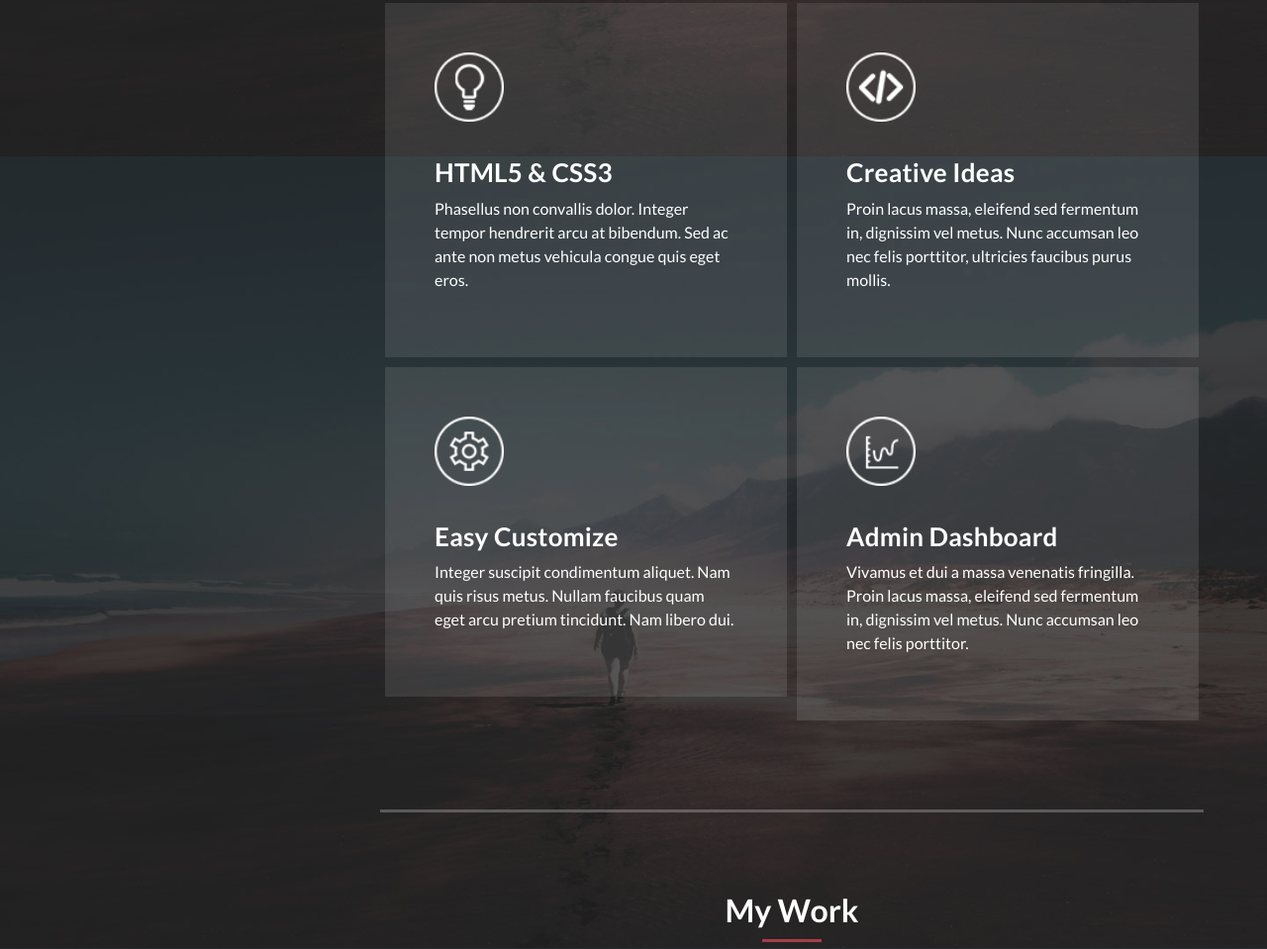
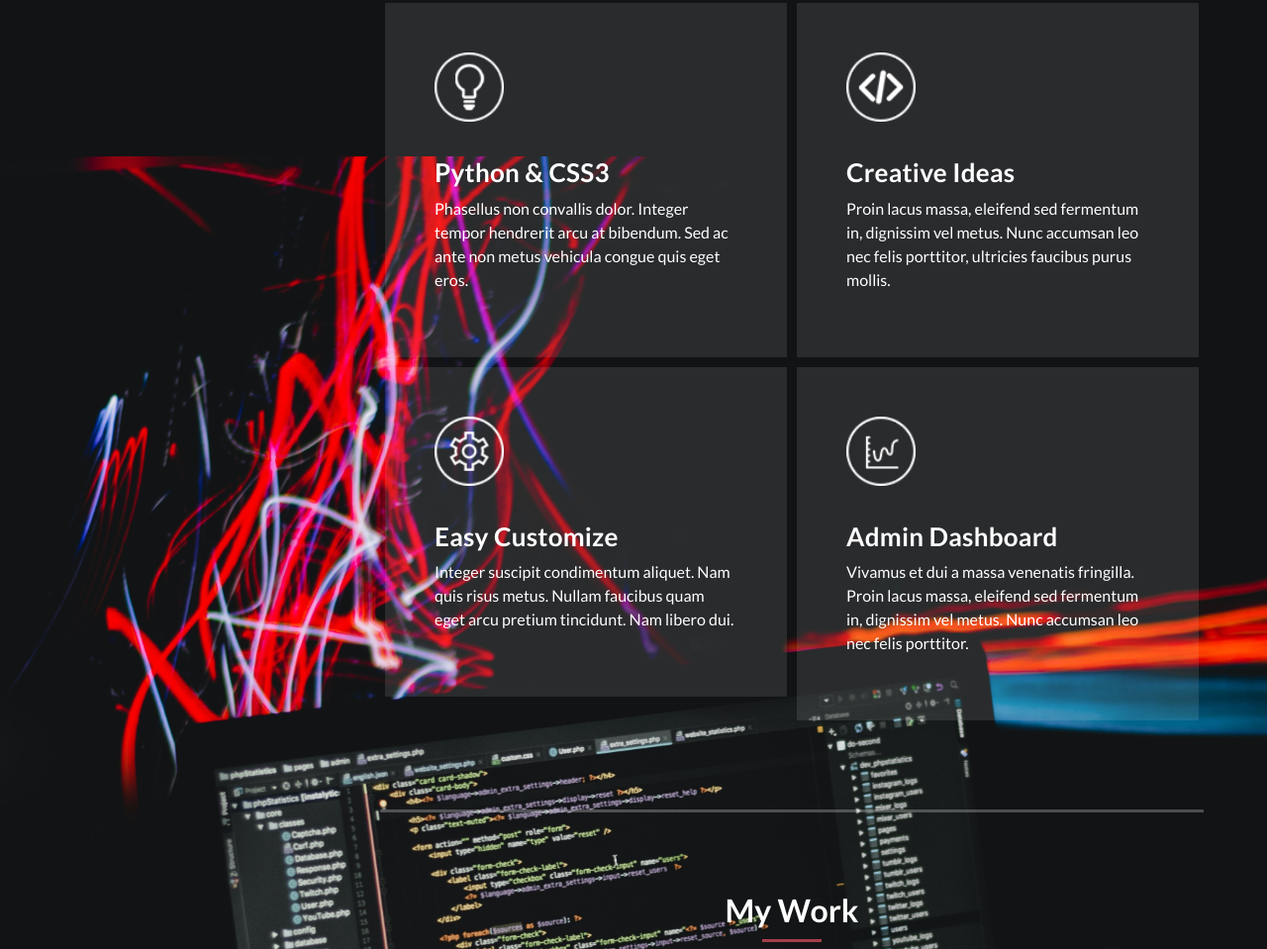
Before and after one commit to Nirvair-Sangha/PortfolioTester, a plain HTML site: page index.html in a window 1280 px wide. Shown: the part 1442-2401 px from the top of the page at 99% size. Drawn offline with Linux system fonts and the light colour scheme.

Commit message:
another change

```diff
--- a/assets/css/templatemo-style.css
+++ b/assets/css/templatemo-style.css
@@ -13,7 +13,7 @@ body {
 }
 
 #page-wraper {
-    background: url(../images/page-bg.jpg) no-repeat center center fixed;
+    background: url(../images/Background.jpg) no-repeat center center fixed;
     -webkit-background-size: cover;
     -moz-background-size: cover;
     -o-background-size: cover;
--- a/index.html
+++ b/index.html
@@ -85,7 +85,10 @@ https://templatemo.com/tm-531-reflux
             <h2>About Me</h2>
             <div class="line-dec"></div>
             <span
-              >I am a Junior currently working towards a Bachelor's in Computer Science at the University of Texas at Dallas. Ever since high school I have been competing in different science fair competitions and HOSA related events. I enjoy programming but more often applying programming to real world situations. I have worked on projects that involve the front end and back end like the my Database Web Application Project and the Stock Prediction Application using languages like Java, Python, and JavaScript. I have used Python libraries like numpy, opencv, pandas, scipy, and matplotlib to work on machine learning projects. I have also worked in multiple team settings whether it be in science competitions or at a work setting like Mathnasium with other instructors. I am searching for an Internship in Software Engineering and Information Technology and I am always happy to learn new things.</span
+              >I am a Junior currently working towards a Bachelor's in Computer Science at the University of Texas at Dallas. Ever since high school I have been competing in different science fair competitions and HOSA related events. I enjoy programming but more often applying programming to real world situations.
+              I have worked on projects that involve the front end and back end like the my Database Web Application Project and the Stock Prediction Application using languages like Java, Python, and JavaScript.
+              I have used Python libraries like numpy, opencv, pandas, scipy, and matplotlib to work on machine learning projects. I have also worked in multiple team settings whether it be in science competitions or at a work setting like Mathnasium with other instructors. I am searching for an Internship in Software Engineering and Information Technology
+              and I am always happy to learn new things.</span
             >
           </div>
           <div class="left-image-post">
@@ -152,7 +155,7 @@ https://templatemo.com/tm-531-reflux
             <div class="col-md-6">
               <div class="service-item">
                 <div class="first-service-icon service-icon"></div>
-                <h4>HTML5 &amp; CSS3</h4>
+                <h4>Python &amp; CSS3</h4>
                 <p>
                   Phasellus non convallis dolor. Integer tempor hendrerit arcu
                   at bibendum. Sed ac ante non metus vehicula congue quis eget
```
Also changed, not shown: assets/images/Background.jpg (added).
